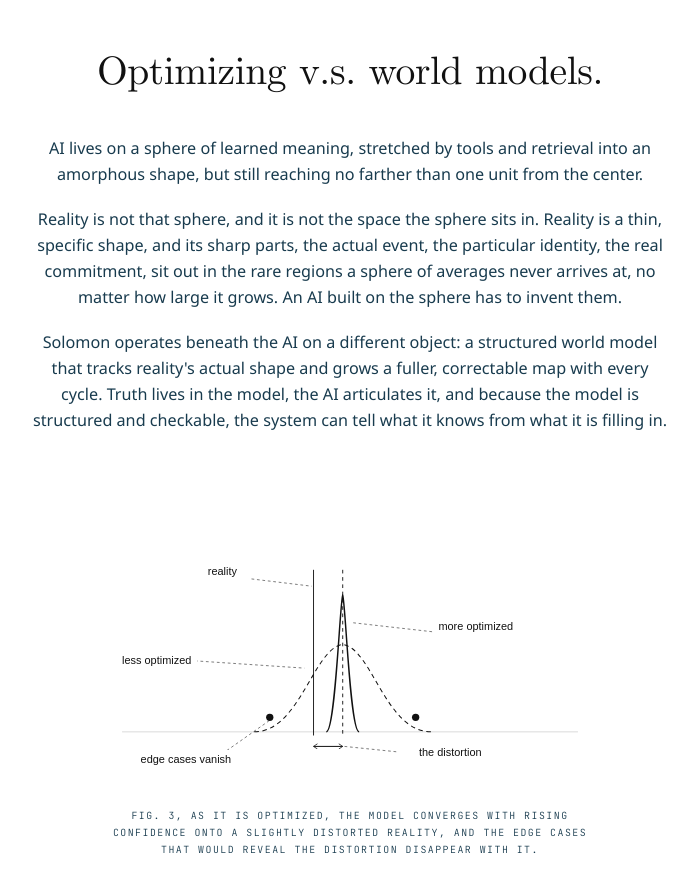
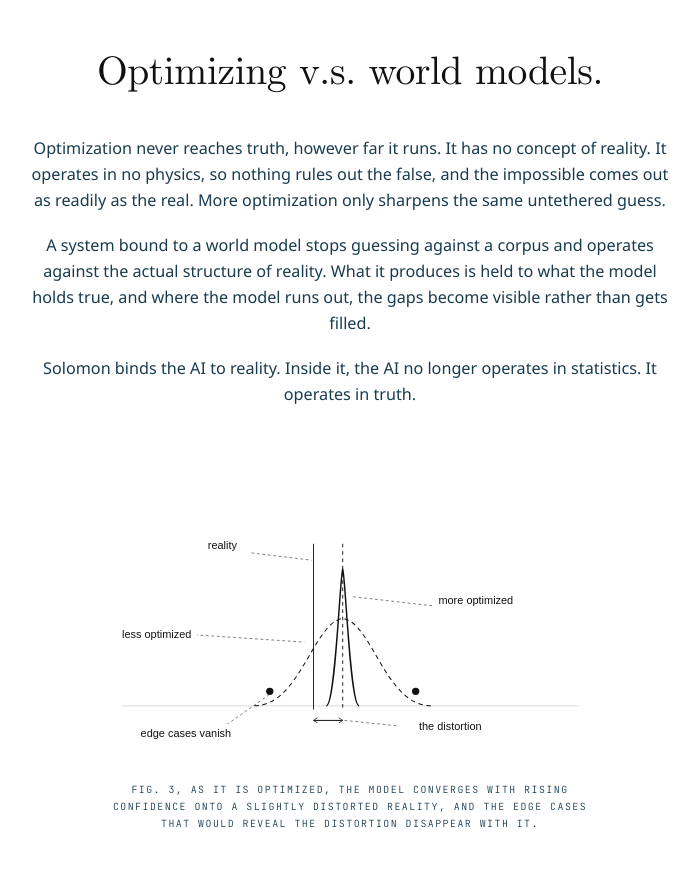
Before and after one commit to MassimoConstantine/Solomon-Website, a Next.js app: page / in a window 1280 px wide. Shown: the part 4701-5593 px from the top of the page, without its empty margins (290-989 px from the left). Built offline with nearby package versions, Linux system fonts and the light colour scheme.

Commit message:
Section III: rewrite Optimizing v.s. world models copy
Co-Authored-By: Claude Opus 4.8 (1M context) <noreply@anthropic.com>

```diff
--- a/app/page.tsx
+++ b/app/page.tsx
@@ -463,23 +463,20 @@ export default function Home() {
           </h2>
           <div className="section-body reveal reveal-delay-2">
             <p>
-              AI lives on a sphere of learned meaning, stretched by tools and retrieval
-              into an amorphous shape, but still reaching no farther than one unit from
-              the center.
+              Optimization never reaches truth, however far it runs. It has no concept of
+              reality. It operates in no physics, so nothing rules out the false, and the
+              impossible comes out as readily as the real. More optimization only sharpens
+              the same untethered guess.
             </p>
             <p>
-              Reality is not that sphere, and it is not the space the sphere sits in.
-              Reality is a thin, specific shape, and its sharp parts, the actual event,
-              the particular identity, the real commitment, sit out in the rare regions
-              a sphere of averages never arrives at, no matter how large it grows. An AI
-              built on the sphere has to invent them.
+              A system bound to a world model stops guessing against a corpus and operates
+              against the actual structure of reality. What it produces is held to what the
+              model holds true, and where the model runs out, the gaps become visible rather
+              than gets filled.
             </p>
             <p>
-              Solomon operates beneath the AI on a different object: a structured world
-              model that tracks reality&apos;s actual shape and grows a fuller, correctable
-              map with every cycle. Truth lives in the model, the AI articulates it, and
-              because the model is structured and checkable, the system can tell what it
-              knows from what it is filling in.
+              Solomon binds the AI to reality. Inside it, the AI no longer operates in
+              statistics. It operates in truth.
             </p>
           </div>
 
```
